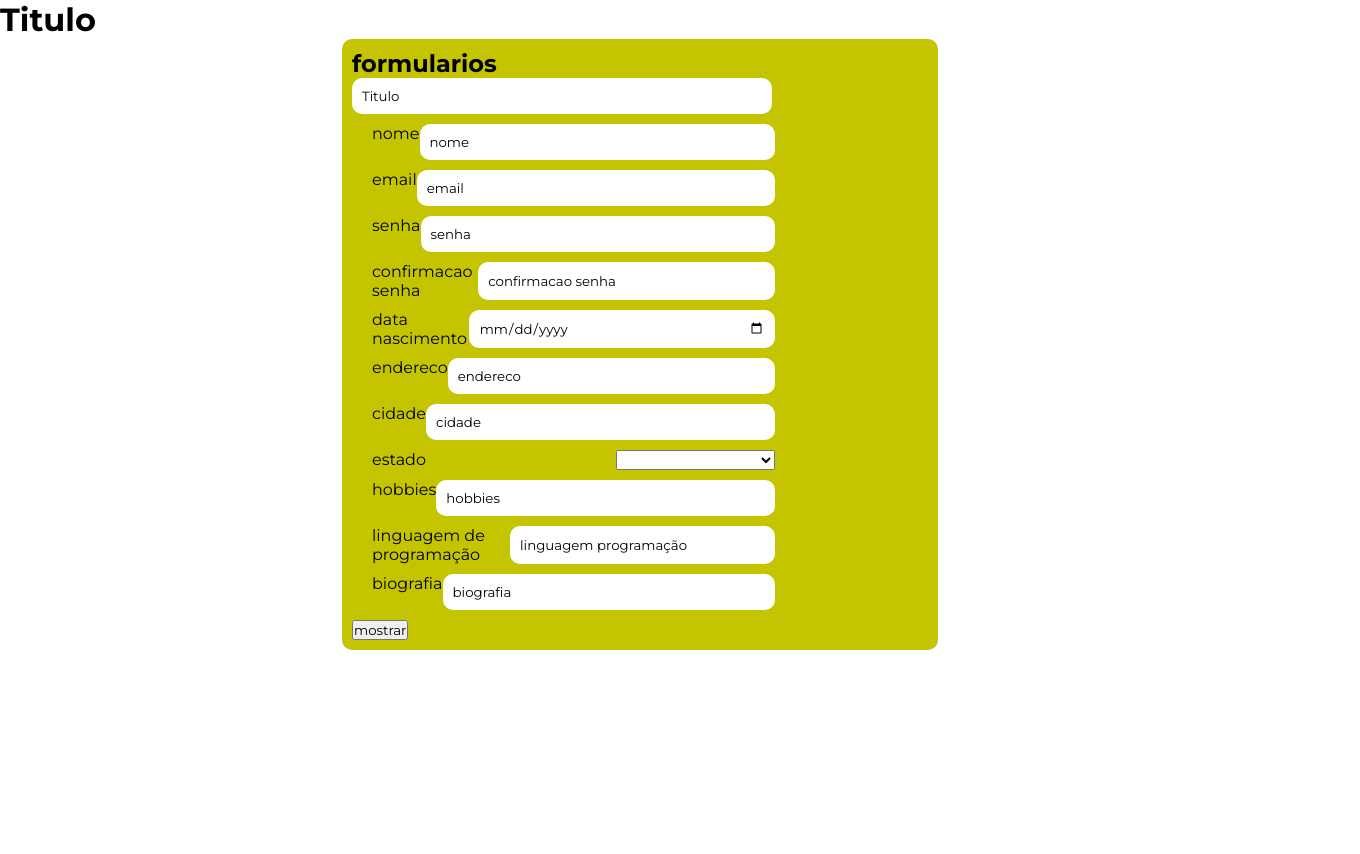
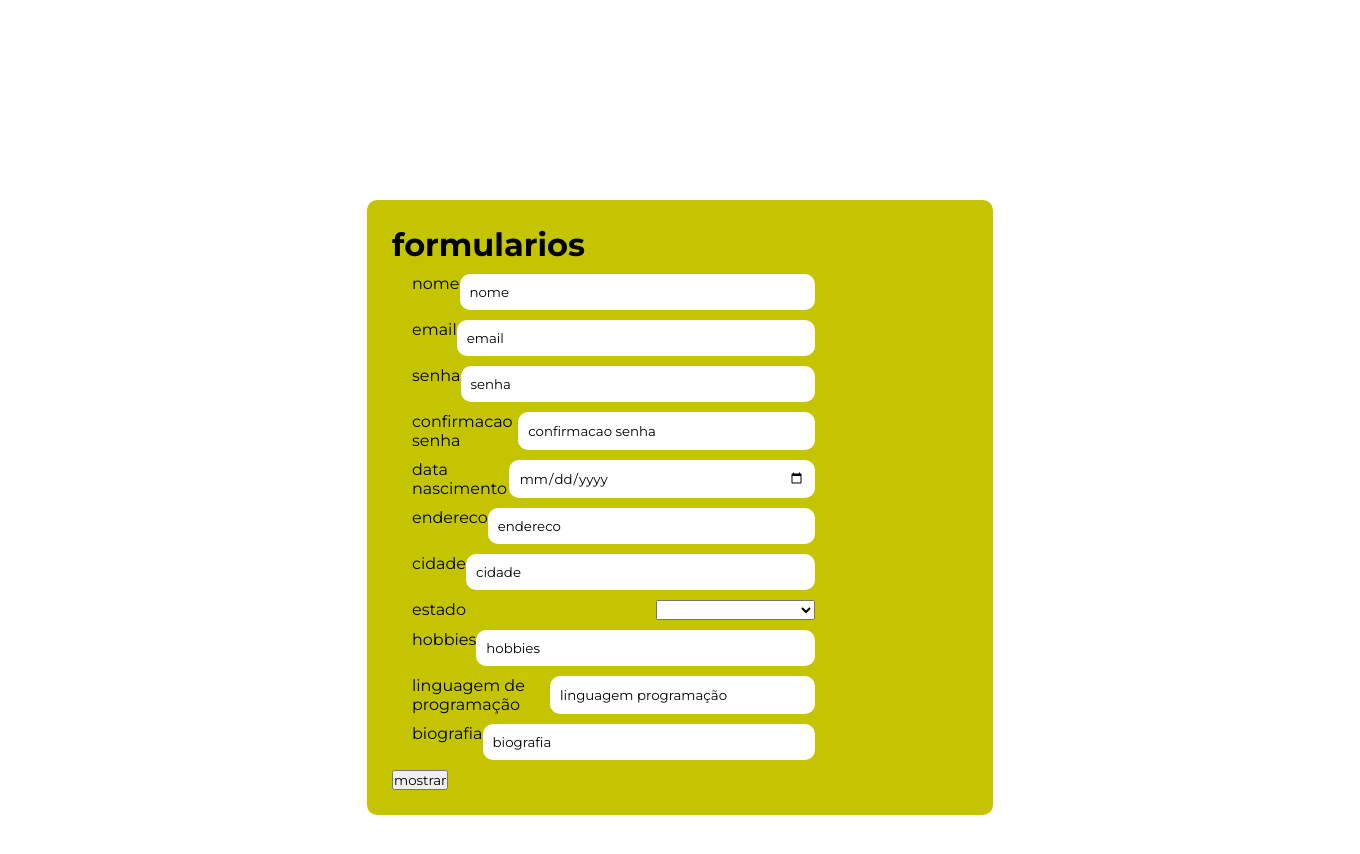
Before and after one commit to matheushodecker/revisao-pt1, a Vue app: page / in a window 1280 px wide. Shown: the top 854 px of the page, 1360 px wide, since content can reach past the window. Before the commit the page ends 800 px from the top, so only its background shows below. Built offline with nearby package versions, Linux system fonts and the light colour scheme.

Commit message:
formulario terminado

```diff
--- a/src/App.vue
+++ b/src/App.vue
@@ -1,7 +1,6 @@
 <script setup>
 import { reactive, ref } from 'vue'
 
-const titulo = ref('Titulo')
 const mostrarResultado = ref(false)
 
 const produto = reactive({
@@ -21,11 +20,10 @@ const produto = reactive({
 </script>
 
 <template>
-  <h1>{{ titulo }}</h1>
   <div class="container">
     <div v-if="!mostrarResultado" class="formularios">
-      <h2>formularios</h2>
-      <input type="text" v-model="titulo">
+      <h1>formularios</h1>
+
       <form @submit="mostrarResultado = !mostrarResultado">
         <div class="row">
           <label for="nome">nome</label>
@@ -125,19 +123,23 @@ const produto = reactive({
 </template>
 
 <style scoped>
+template{
+  background-color: black;
+}
 .container {
   display: flex;
   flex-direction: row;
   justify-content: center;
   gap: 1.5rem;
   width: 100vw;
+  padding: 25vh 5vh;
 }
 
 .formularios,
 .resultado {
   width: 45%;
   border-radius: 10px;
-  padding: 10px;
+  padding: 25px;
 }
 
 .formularios {
```
